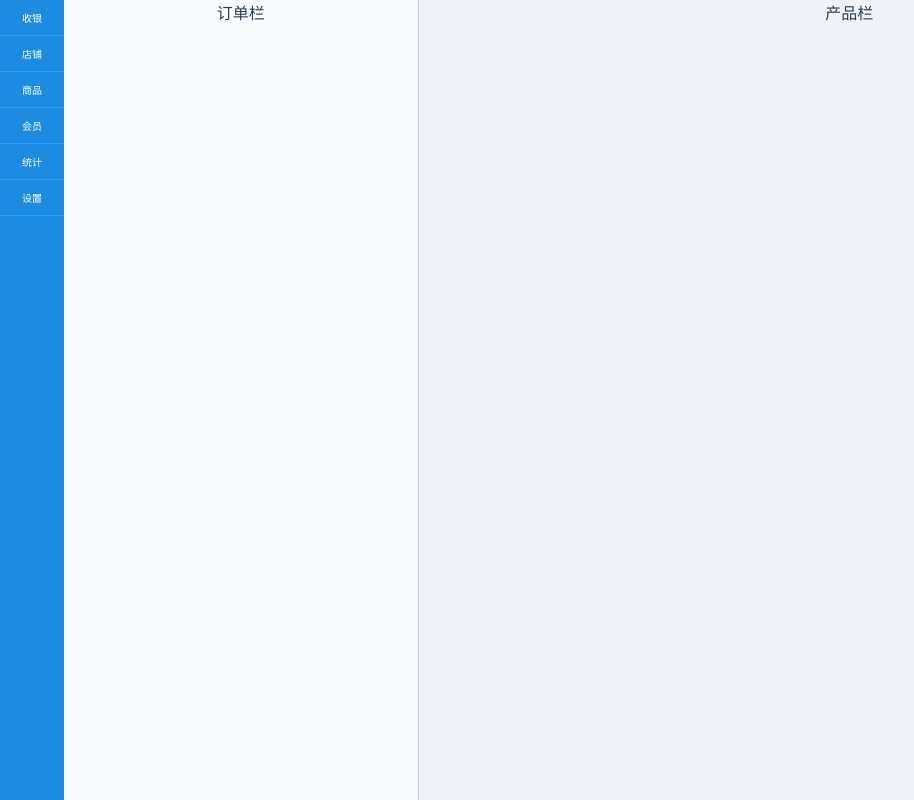
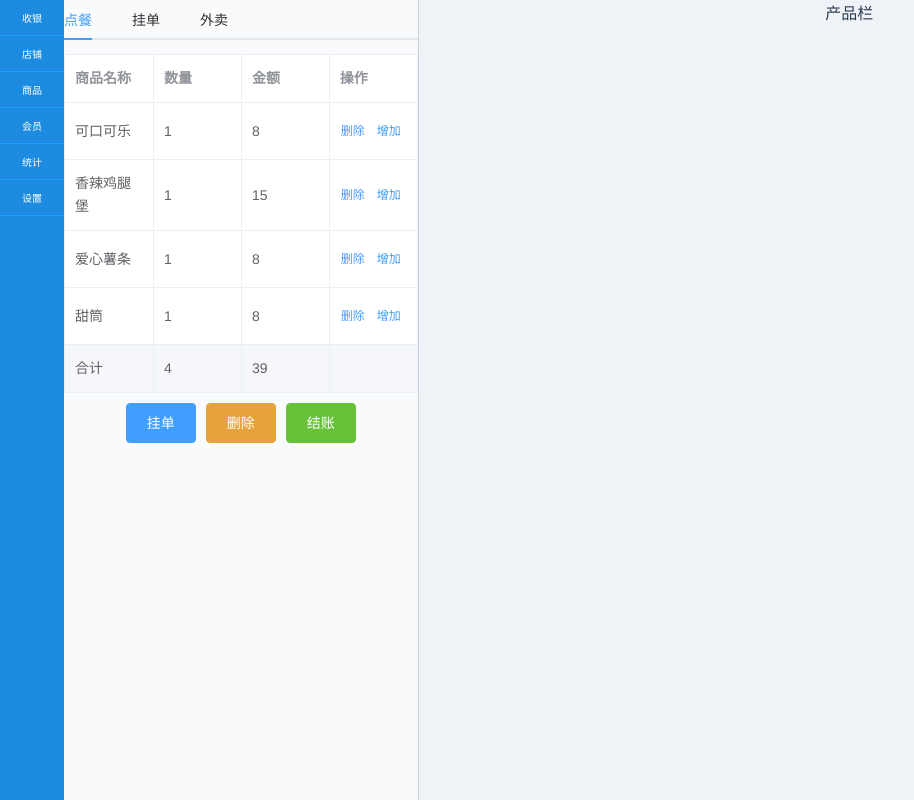
Before and after one commit to tsingwong/CashierDesk, a Vue app: page / in a window 1280 px wide. Shown: the whole page, without its empty margins (0-914 px from the left). Built offline with nearby package versions, Linux system fonts and the light colour scheme; a small style sheet from the web is missing.

Commit message:
add table

```diff
--- a/src/components/page/Pos.vue
+++ b/src/components/page/Pos.vue
@@ -2,7 +2,48 @@
     <div class="pos">
         <el-row>
             <el-col :span="7" class="pos-order" ref="order-list" id="order-list">
-                订单栏
+                <el-tabs>
+                    <el-tab-pane label="点餐">
+                        <el-table :data="tableData" border show-summary style="width: 100%">
+                            <el-table-column prop="goodName" label="商品名称">
+
+                            </el-table-column>
+                            <el-table-column prop="count" label="数量">
+
+                            </el-table-column>
+                            <el-table-column prop="price" label="金额">
+
+                            </el-table-column>
+                            <el-table-column fixed="right" label="操作">
+                                <template slot-scope="scope">
+                                    <el-button type="text" size="small">
+                                        删除
+                                    </el-button>
+                                    <el-button type="text" size="small">
+                                        增加
+                                    </el-button>
+                                </template>
+</el-table-column>
+</el-table>
+<div class="pos-btn">
+    <el-button type="primary">
+        挂单
+    </el-button>
+    <el-button type="warning">
+        删除
+    </el-button>
+    <el-button type="success">
+        结账
+    </el-button>
+</div>
+</el-tab-pane>
+<el-tab-pane label="挂单">
+    挂单
+</el-tab-pane>
+<el-tab-pane label="外卖">
+    外卖
+</el-tab-pane>
+</el-tabs>
 </el-col>
 <el-col :span="17">
     产品栏
@@ -14,6 +55,30 @@
 <script>
     export default {
         name: 'pos',
+        data() {
+            return {
+                tableData: [{
+                    goodName: '可口可乐',
+                    price: 8,
+                    count: 1
+                }, {
+
+                    goodName: '香辣鸡腿堡',
+                    price: 15,
+                    count: 1
+                }, {
+
+                    goodName: '爱心薯条',
+                    price: 8,
+                    count: 1
+                }, {
+
+                    goodName: '甜筒',
+                    price: 8,
+                    count: 1
+                }]
+            };
+        },
         mounted: function () {
             // eslint-disable-next-line
             let self = this;
@@ -26,12 +91,15 @@ export default {
             orderList && (orderList.style.height = orderHeight + 'px');
         }
     };
+
 </script>
 
 <style scoped>
     .pos-order {
         background-color: #F9FAFC;
-        border-right: 1px solid  #CCD;
-
+        border-right: 1px solid #CCD;
+    }
+    .pos-btn {
+        margin-top: 10px;
     }
 </style>
```
Lines whose indentation alone changed are shown as unchanged.
